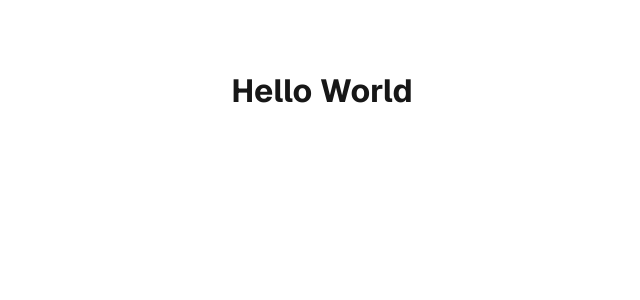
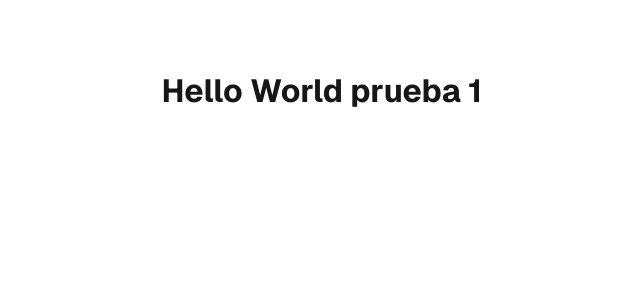
Before and after one commit to erikalad/ramas, a Next.js app: page / in a window 1280 px wide. Shown: the top 300 px of the page, without its empty margins (318-958 px from the left). Built offline with nearby package versions, Linux system fonts and the light colour scheme.

Commit message:
conflicto prueba 1

```diff
--- a/src/app/page.js
+++ b/src/app/page.js
@@ -4,7 +4,7 @@ import styles from "./page.module.css";
 export default function Home() {
   return (
     <div className={styles.page}>
-      <h1>Hello World</h1>
+      <h1>Hello World prueba 1</h1>
     </div>
   );
 }
```
